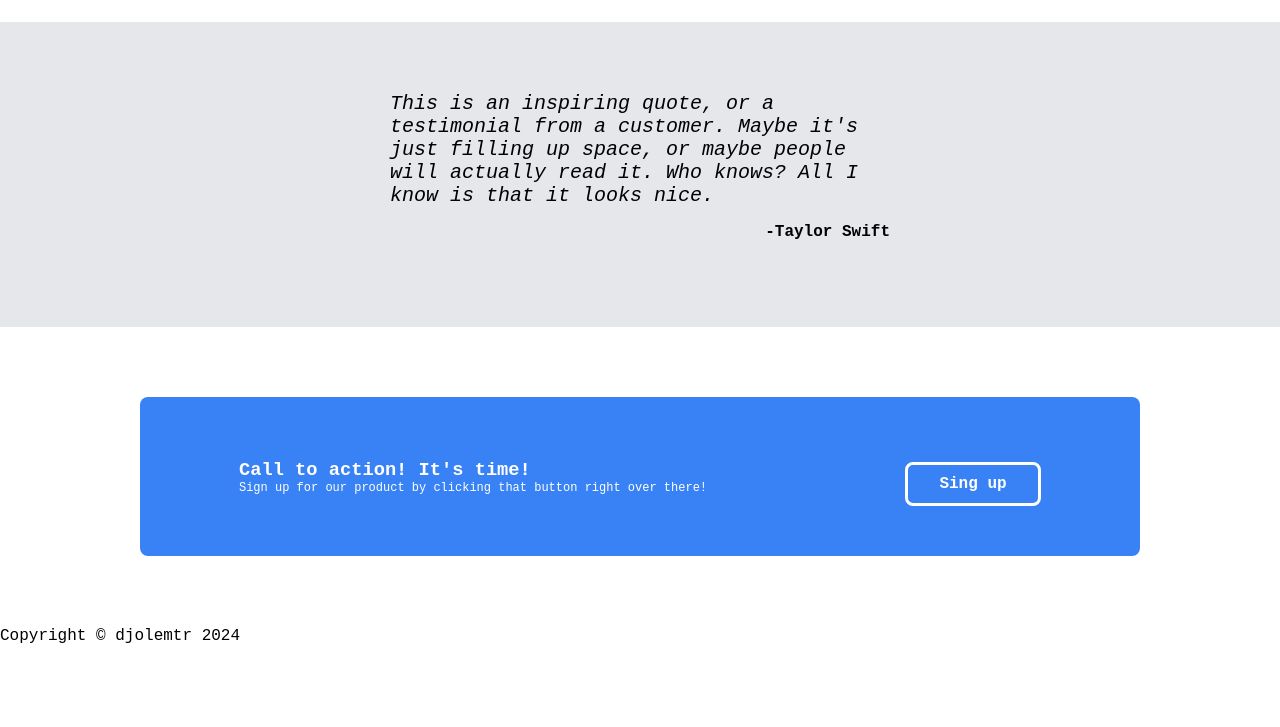
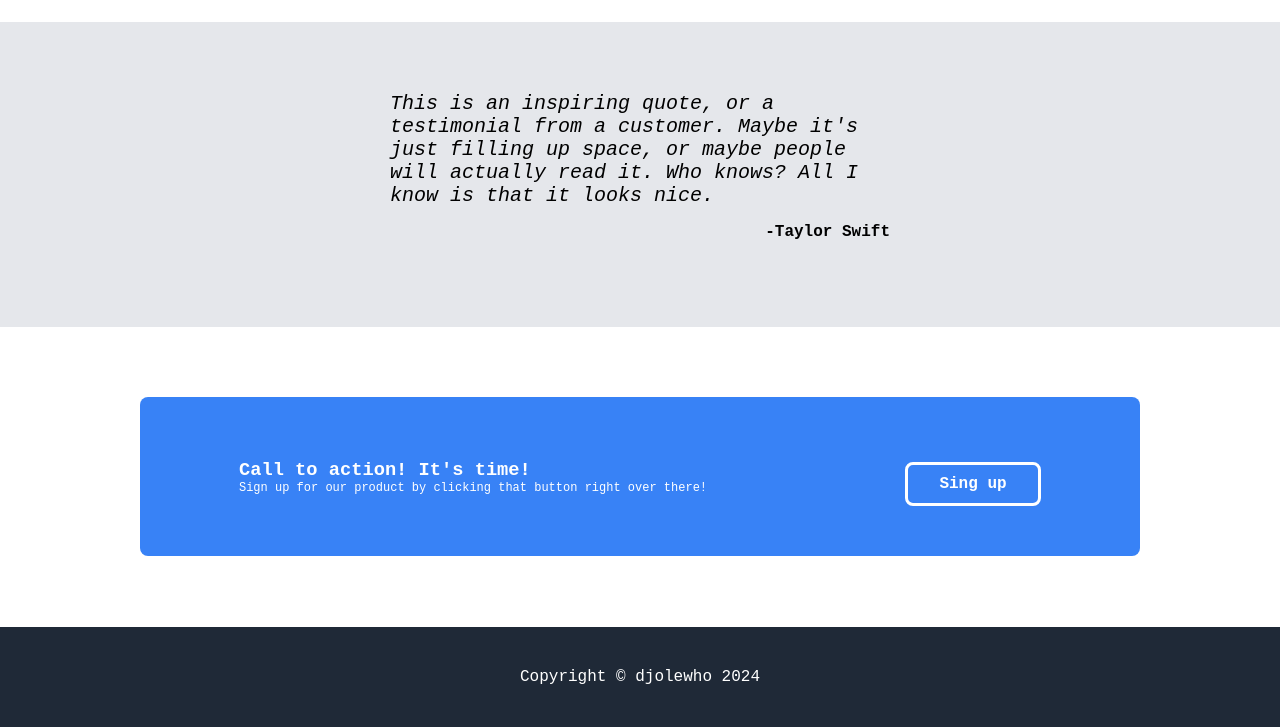
Before and after one commit to djolemtr/business-website, a plain HTML site: page index.html in a window 1280 px wide. Shown: the part 788-1515 px from the top of the page. Before the commit the page ends 1433 px from the top, so only its background shows below. Drawn offline with Linux system fonts and the light colour scheme; a web font is replaced by a local one.

Commit message:
Finish footer

```diff
--- a/index.html
+++ b/index.html
@@ -100,7 +100,7 @@
   </div>
 
   <div class="footer">
-    Copyright © djolemtr 2024
+    Copyright © djolewho 2024
   </div>
 
 </body>
--- a/style.css
+++ b/style.css
@@ -182,3 +182,14 @@ body {
     font-weight: bold;
     min-width: 110px;
 }
+
+/*FOOTER*/
+.footer{
+    display: flex;
+    justify-content: center;
+    align-items: center;
+    background-color: #1f2937;
+    color: white;
+    min-height: 100px;
+
+}
```
